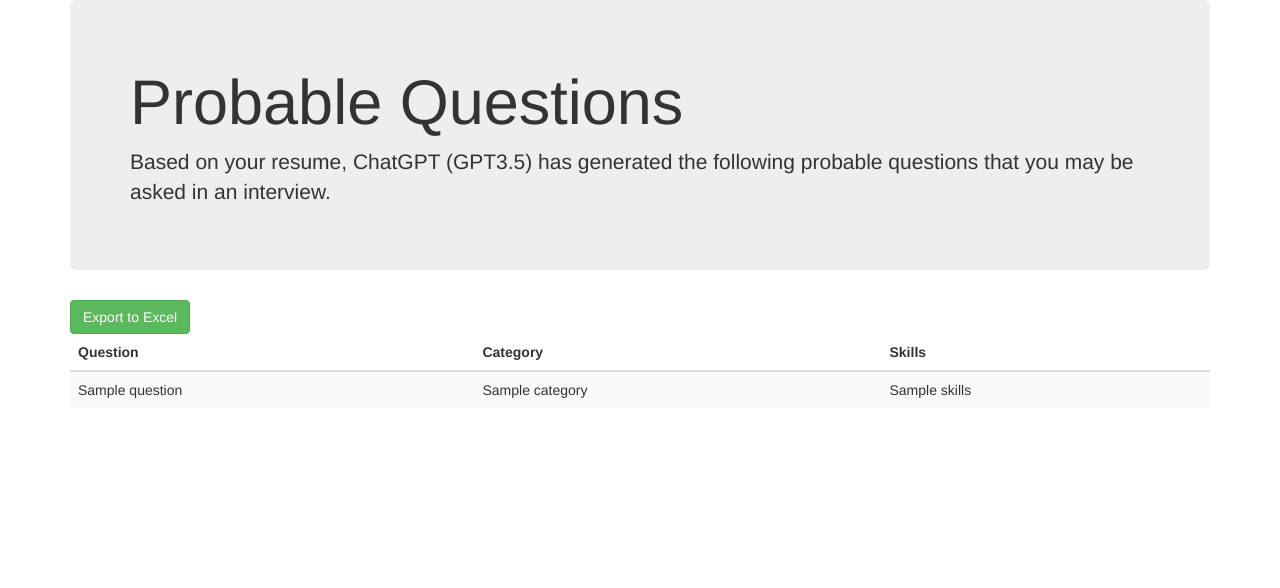
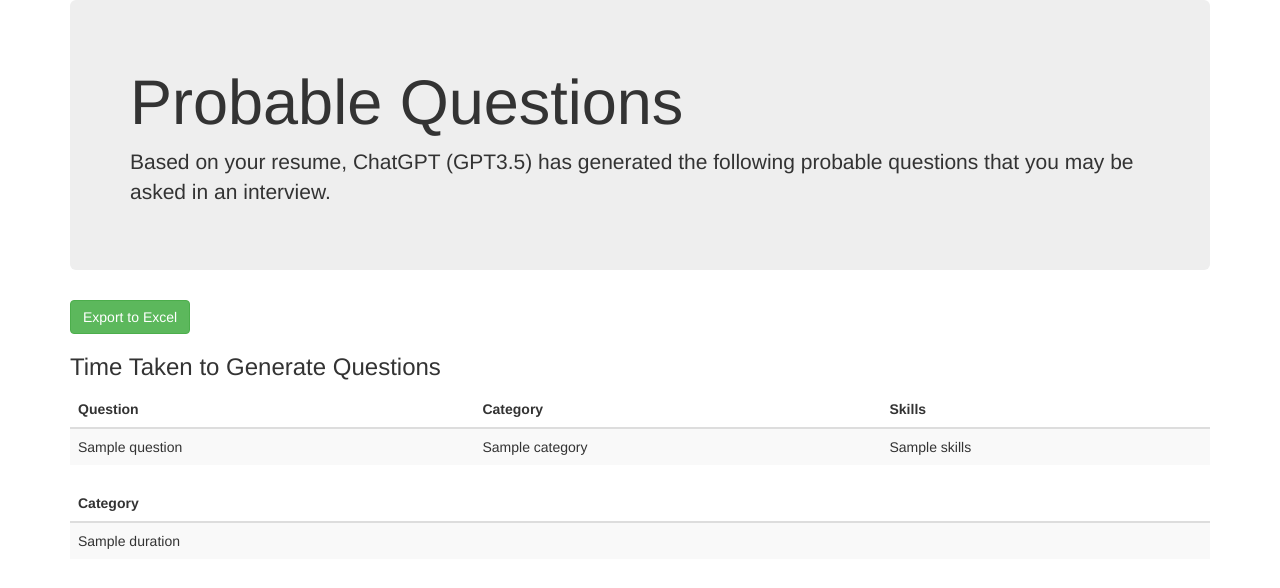
Before and after one commit to SrikarKashyap/ResumeQuestionsGPT, a Flask app: template templates/questions.html in a window 1280 px wide. Shown: the top 588 px of the page. Run offline with Flask 3, Linux system fonts and the light colour scheme; the template is opened without the code that fills it: most values are stand-ins (such as "Sample title", 1, 10 or a date in 2020); some libraries are stand-ins or nearby versions.

Commit message:
fixes + compute time

```diff
--- a/templates/questions.html
+++ b/templates/questions.html
@@ -65,5 +65,24 @@
 
                 </div>
             </div>
+            <div class = "row">
+                <div class="col-sm-12">
+                    <h3> Time Taken to Generate Questions</h3>
+                    <table class="table table-striped">
+                        <thead>
+                            <tr>
+                                <th>Category</th>
+                            </tr>
+                        </thead>
+                        <tbody>
+                            {% for i in durations.keys()  %}
+                            <tr>
+                                <td>{{ durations[i] }}</td>
+                        </tbody>
+                        {% endfor %}
+                    </table>
+                </div>
+            </div>
+        </div>
     </body>
 </html>
```
Also changed, not shown: 1 other file.
